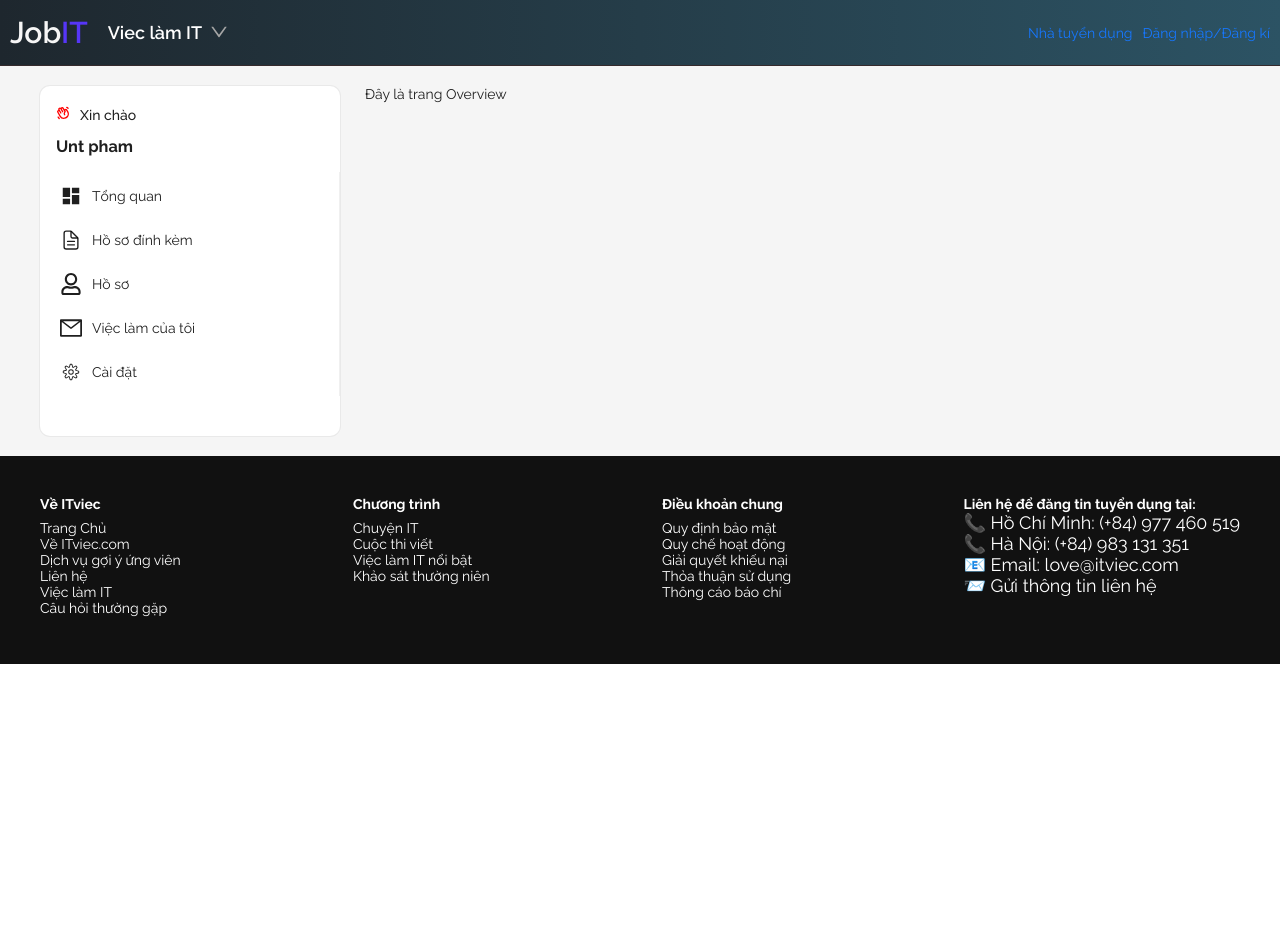
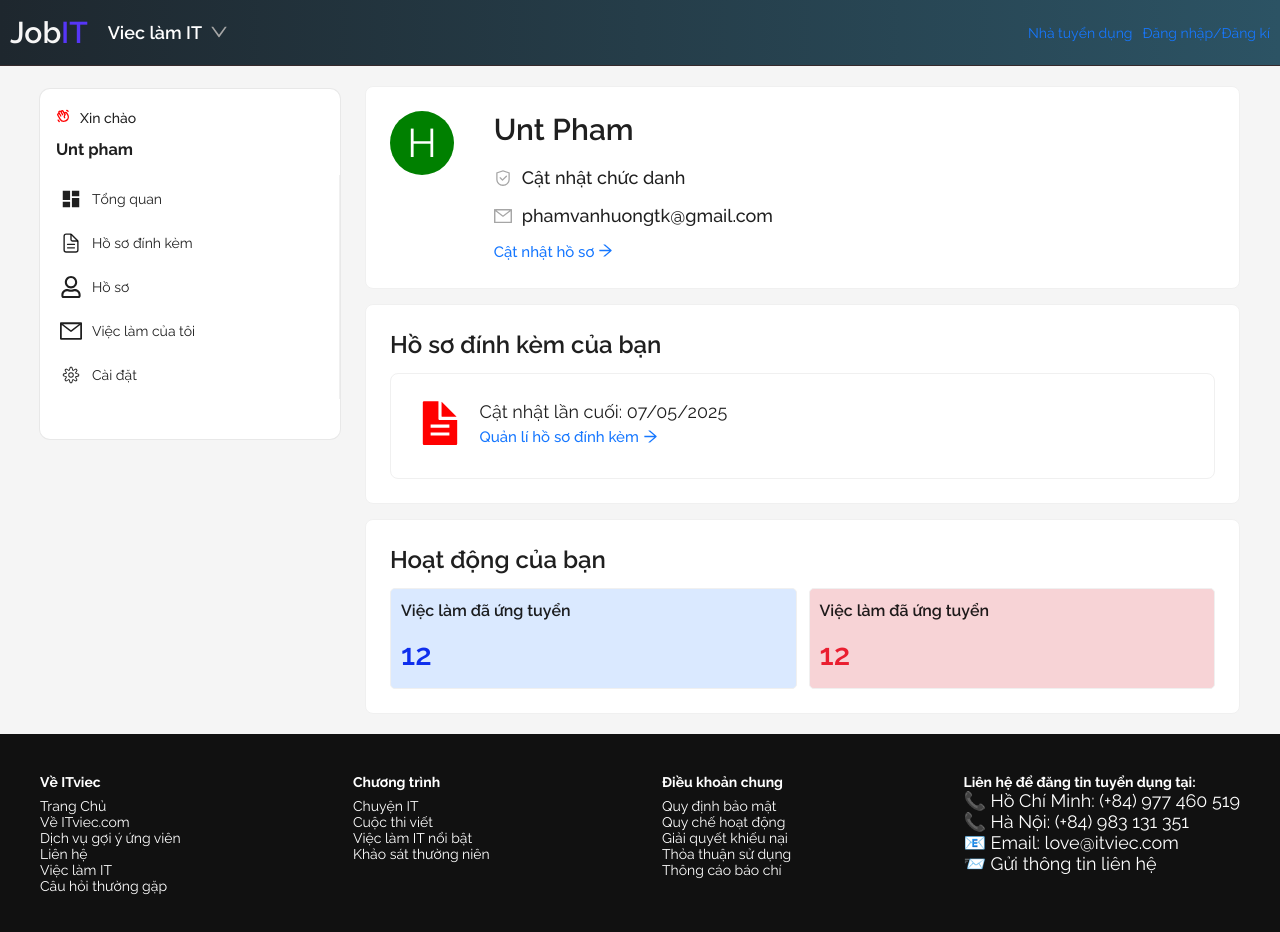
Before and after one commit to phamvanhuong123/jobIT-website, a React (Vite) app in the folder frontend/: page /user/tong-quan-ho-so in a window 1280 px wide. Shown: the top 932 px of the page. Before the commit the page ends 800 px from the top, so only its background shows below. Built offline with nearby package versions, Linux system fonts and the light colour scheme.

Commit message:
Trang tong quan nguoi dung

```diff
--- /dev/null
+++ b/frontend/src/pages/Account/Overview/InforUser.tsx
@@ -0,0 +1,40 @@
+import { ArrowRightOutlined, MailOutlined, SafetyOutlined } from "@ant-design/icons"
+import { Avatar, Card, Col, Row, Typography } from "antd"
+import { Link } from "react-router"
+const { Title } = Typography;
+function InforUser(){
+    return <>
+    <Col span={24}>
+          <Card>
+            <Row gutter={5}>
+              <Col span={3}>
+                <Avatar
+                  size={64}
+                  style={{
+                    fontSize: 40,
+                    backgroundColor: "green",
+                  }}
+                >
+                  H
+                </Avatar>
+              </Col>
+              <Col span={21}>
+                <Title level={2}>Unt Pham</Title>
+                <div className="box-title">
+                  <SafetyOutlined />
+                  <p>Cật nhật chức danh</p>
+                </div>
+                <div className="box-title">
+                  <MailOutlined />
+                  <p>phamvanhuongtk@gmail.com</p>
+                </div>
+                <Link className="box-update-link" to={"/user/ho-so-cv"}>
+                  Cật nhật hồ sơ <ArrowRightOutlined />{" "}
+                </Link>
+              </Col>
+            </Row>
+          </Card>
+        </Col>
+    </>
+}
+export default InforUser
--- /dev/null
+++ b/frontend/src/pages/Account/Overview/MyActive.tsx
@@ -0,0 +1,40 @@
+import { Card, Col, ConfigProvider, Row,Typography } from "antd"
+import { Link } from "react-router"
+
+const {Title} = Typography
+function MyActive(){
+    return <Col span={24}>
+          <Card>
+            <Title level={3}>Hoạt động của bạn</Title>
+            <ConfigProvider
+              theme={{
+                components: {
+                  Card: {
+                    bodyPadding: 10,
+                  },
+                },
+              }}
+            >
+              <Row gutter={12}>
+                <Col span={12}>
+                  <Link to={""}>
+                    <Card className="card-active-1">
+                      <Title level={5}>Việc làm đã ứng tuyển</Title>
+                      <p>12</p>
+                    </Card>
+                  </Link>
+                </Col>
+                <Col span={12}>
+                  <Link to={""}>
+                    <Card className="card-active-2">
+                      <Title level={5}>Việc làm đã ứng tuyển</Title>
+                      <p>12</p>
+                    </Card>
+                  </Link>
+                </Col>
+              </Row>
+            </ConfigProvider>
+          </Card>
+        </Col>
+}
+export default MyActive
--- /dev/null
+++ b/frontend/src/pages/Account/Overview/MyAttachedCV.tsx
@@ -0,0 +1,27 @@
+import { ArrowRightOutlined } from "@ant-design/icons"
+import { Card, Col, Row,Typography } from "antd"
+import { IoDocumentTextSharp } from "react-icons/io5"
+import { Link } from "react-router"
+const {Title} = Typography
+function MyAttachedCV(){
+    return <Col span={24}>
+          <Card>
+            <Title level={3}>Hồ sơ đính kèm của bạn</Title>
+            <Card>
+              <Row>
+                <Col span={2}>
+                  <IoDocumentTextSharp color="red" size={50} />
+                </Col>
+                <Col span={22}>
+                  <p>Cật nhật lần cuối: 07/05/2025</p>
+                  <Link className="box-update-link" to={"/user/quan-li-cv"}>
+                    Quản lí hồ sơ đính kèm <ArrowRightOutlined />
+                  </Link>
+                </Col>
+              </Row>
+            </Card>
+          </Card>
+        </Col>
+
+}
+export default MyAttachedCV
--- a/frontend/src/pages/Account/Overview/Overview.tsx
+++ b/frontend/src/pages/Account/Overview/Overview.tsx
@@ -1,6 +1,21 @@
-function Overview(){
-    return <>
-    Đây là trang Overview
+
+import "./style.css";
+import { Row } from "antd";
+
+import InforUser from "./InforUser";
+import MyAttachedCV from "./MyAttachedCV";
+import MyActive from "./MyActive";
+
+
+function Overview() {
+  return (
+    <>
+      <Row gutter={[0, 15]}>
+        <InforUser/>
+        <MyAttachedCV/>
+        <MyActive/>
+      </Row>
     </>
+  );
 }
-export default Overview
+export default Overview;
--- /dev/null
+++ b/frontend/src/pages/Account/Overview/style.css
@@ -0,0 +1,43 @@
+.box-title{
+    font-size : 18px;
+    font-weight : 500;
+    display: flex;
+    gap: 10px;
+    margin-bottom: 10px;
+}
+.box-title svg{
+    color : #a6a6a6;
+}
+.box-update-link{
+    font-size: 15px;
+    font-weight: 500;
+}
+.card-active-1{
+    background-color: #dae9ff;
+    border-radius: 5px;
+    transition: all 0.3s;
+
+}
+.card-active-2{
+    background-color: #f7d3d6;
+    border-radius: 5px;
+    transition: all 0.3s;
+}
+.card-active-1:hover{
+        border: #0E2EED 1px solid;
+}
+.card-active-2:hover{
+    border: #ea1e30 1px solid;
+}
+.card-active-1 p{
+    color: #0E2EED;
+    font-size: 30px;
+    font-weight: 600;
+}
+.card-active-2 p{
+    color: #ea1e30;
+    font-size: 30px;
+    font-weight: 600;
+
+
+}
```
Also changed, not shown: 1 other file (tests, documents, lock files or other folders).
